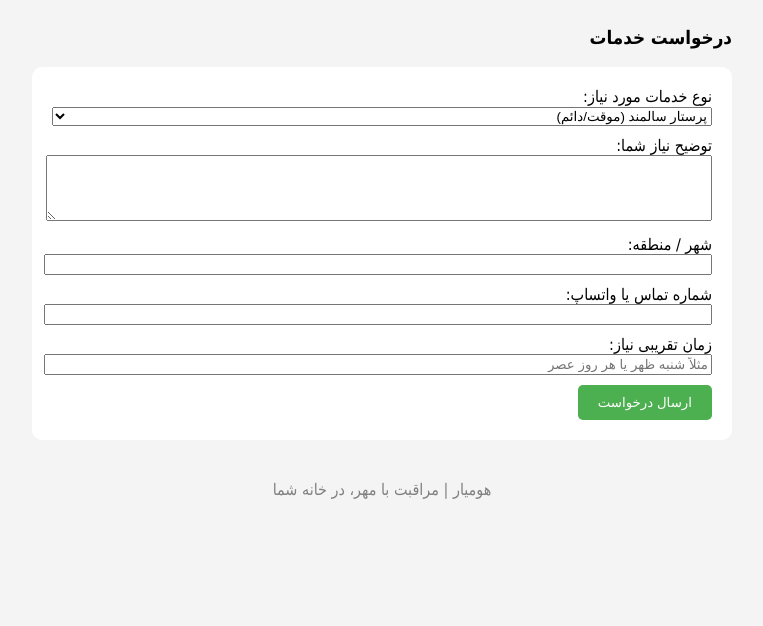
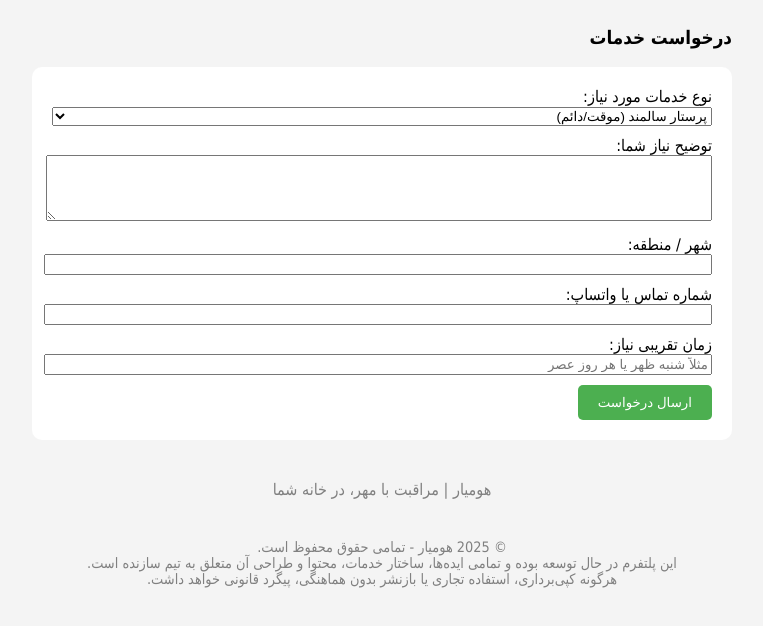
Before and after one commit to saeeddavar/hhc, a plain HTML site: page index.html in a window 1280 px wide. Shown: the part 200-826 px from the top of the page, without its empty margins (258-1021 px from the left). Before the commit the page ends 800 px from the top, so only its background shows below. Drawn offline with Linux system fonts and the light colour scheme.

Commit message:
Add files via upload
update index.html with copyright notice

```diff
--- a/index.html
+++ b/index.html
@@ -81,6 +81,11 @@
 
     <footer style="margin-top: 40px; text-align: center; color: gray;">
         <p>هومیار | مراقبت با مهر، در خانه شما</p>
+        <p style="font-size: 0.9em; color: gray; text-align: center; margin-top: 40px;">
+        © 2025 هومیار - تمامی حقوق محفوظ است.<br>
+        این پلتفرم در حال توسعه بوده و تمامی ایده‌ها، ساختار خدمات، محتوا و طراحی آن متعلق به تیم سازنده است.<br>
+        هرگونه کپی‌برداری، استفاده تجاری یا بازنشر بدون هماهنگی، پیگرد قانونی خواهد داشت.
+        </p>
     </footer>
 
 </body>
```
